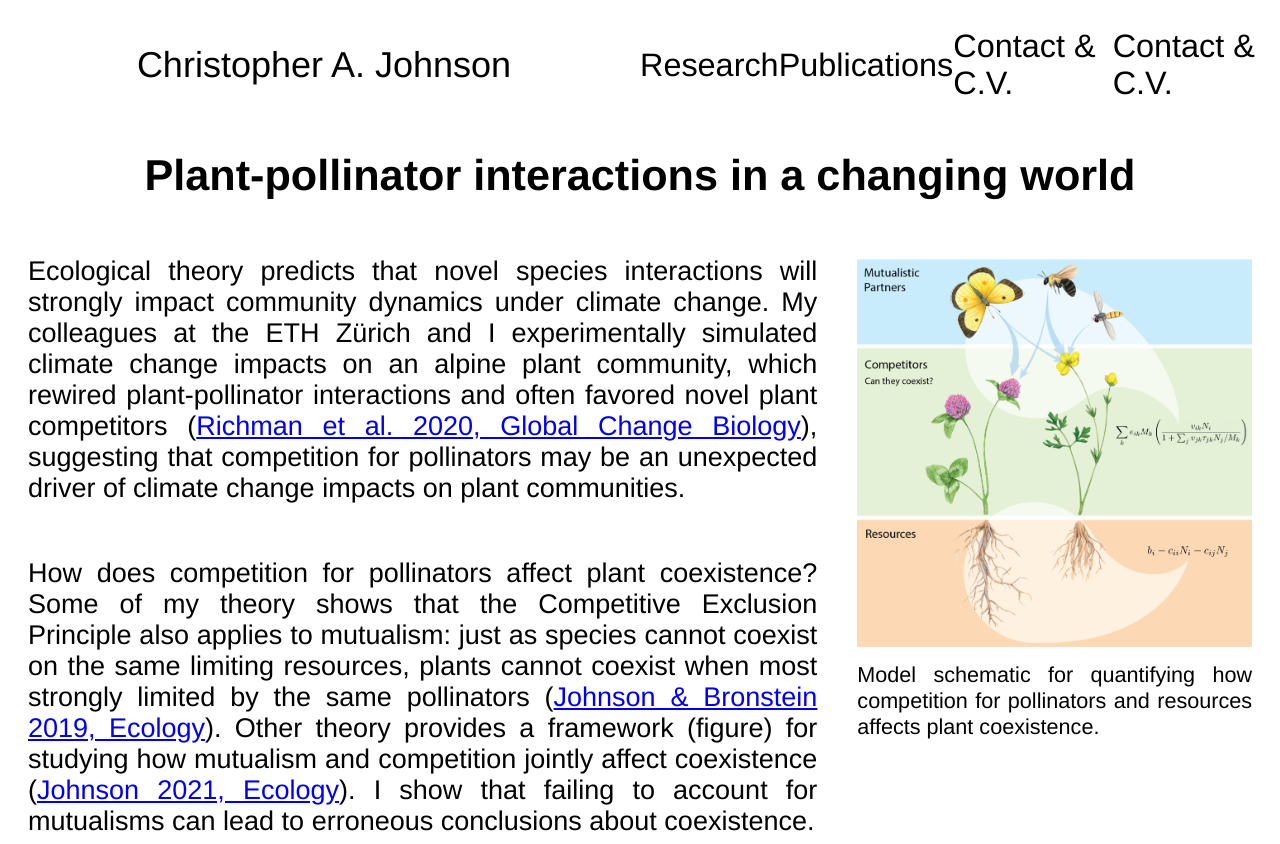
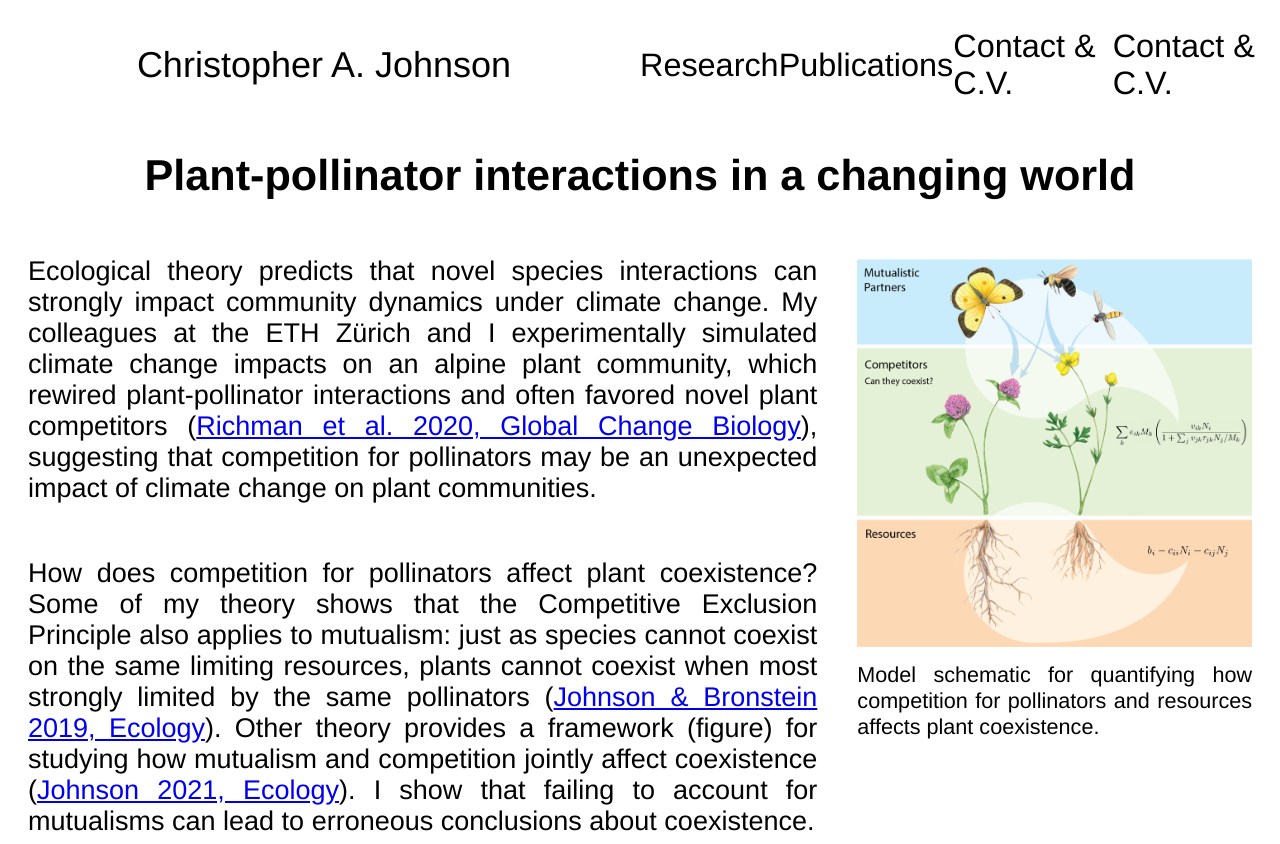
Before and after one commit to chrisajohnson/chrisajohnson.github.io, a Jekyll site: the page built from research/plant_pollinator.md, in a window 1280 px wide and 1400 px high. Shown: the top 844 px of the window. Built offline with Jekyll 4.4.1, drawn with Linux system fonts in a browser that asks for light colours; some of the changed text lies outside the part shown; grey boxes are pictures that could not be loaded.

Commit message:
Update plant_pollinator.md

```diff
--- a/research/plant_pollinator.md
+++ b/research/plant_pollinator.md
@@ -7,7 +7,7 @@
 
 <div class="content-up">
   <div class="content-left">
-    <p>Ecological theory predicts that novel species interactions will strongly impact community dynamics under climate change. My colleagues at the ETH Zürich and I experimentally simulated climate change impacts on an alpine plant community, which rewired plant-pollinator interactions and often favored novel plant competitors (<a href="https://chrisajohnson.github.io/publications/" target="_blank" rel="noopener">Richman et al. 2020, Global Change Biology</a>), suggesting that competition for pollinators may be an unexpected driver of climate change impacts on plant communities.</p>
+    <p>Ecological theory predicts that novel species interactions can strongly impact community dynamics under climate change. My colleagues at the ETH Zürich and I experimentally simulated climate change impacts on an alpine plant community, which rewired plant-pollinator interactions and often favored novel plant competitors (<a href="https://chrisajohnson.github.io/publications/" target="_blank" rel="noopener">Richman et al. 2020, Global Change Biology</a>), suggesting that competition for pollinators may be an unexpected impact of climate change on plant communities.</p>
     <p>How does competition for pollinators affect plant coexistence? Some of my theory shows that the Competitive Exclusion Principle also applies to mutualism: just as species cannot coexist on the same limiting resources, plants cannot coexist when most strongly limited by the same pollinators (<a href="https://chrisajohnson.github.io/publications/" target="_blank" rel="noopener">Johnson & Bronstein 2019, Ecology</a>). Other theory provides a framework (figure) for studying how mutualism and competition jointly affect coexistence (<a href="https://chrisajohnson.github.io/publications/" target="_blank" rel="noopener">Johnson 2021, Ecology</a>). I show that failing to account for mutualisms can lead to erroneous conclusions about coexistence.</p>
   </div>
 
```
Also changed, not shown: other parts of research/plant_pollinator.md (+1 -1 lines).
